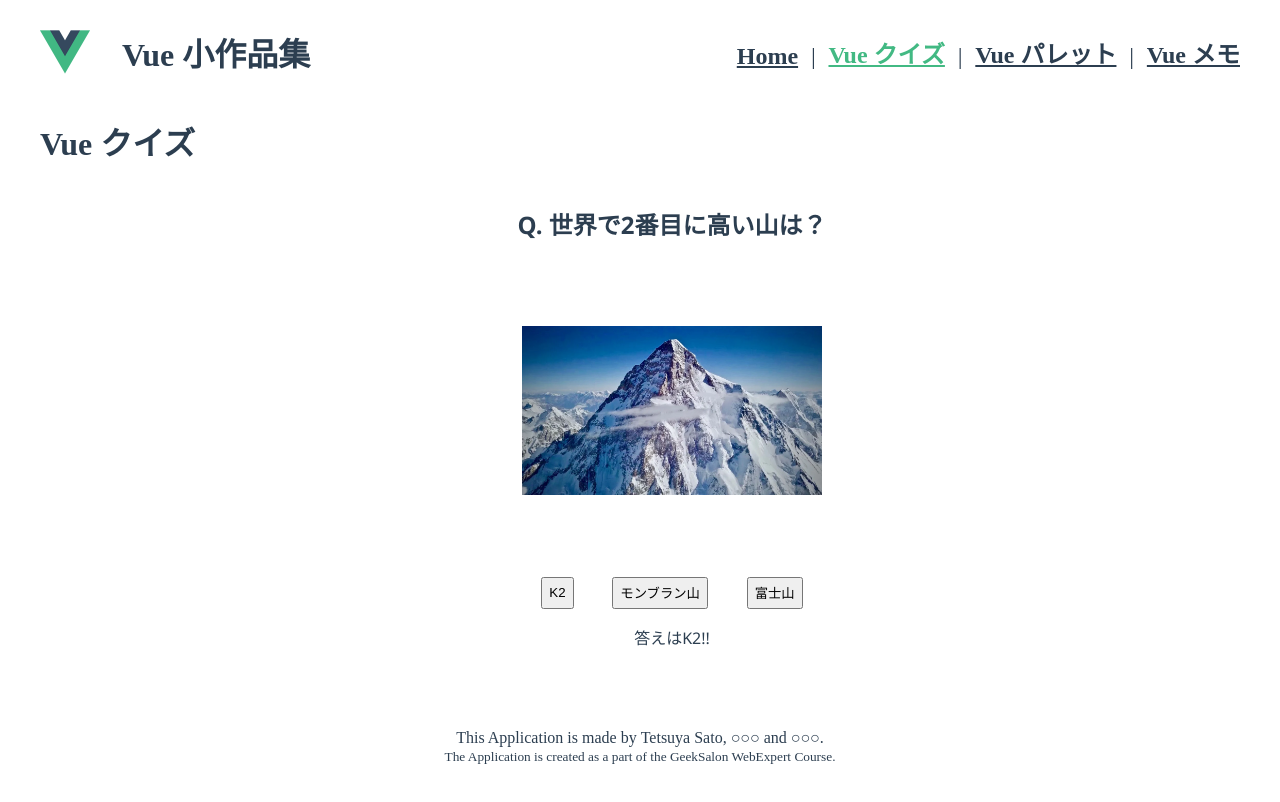
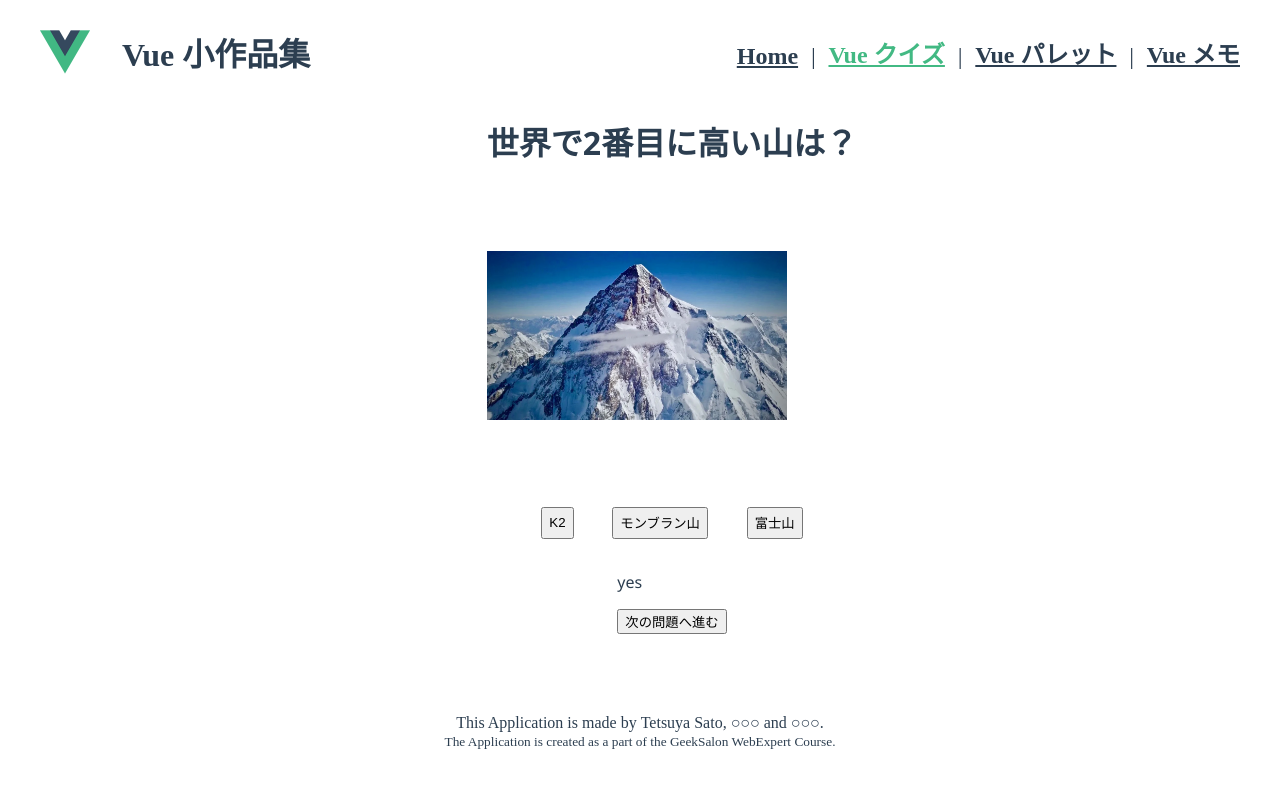
Before and after one commit to webex14-team-4/demo-team-app, a Vue app: page /quiz in a window 1280 px wide. Both pictures are taken after a click on the button "K2". Shown: the top 802 px of the page. Built offline with nearby package versions, Linux system fonts and the light colour scheme.

Commit message:
クイズアプリの実装完了

```diff
--- a/src/views/QuizApp.vue
+++ b/src/views/QuizApp.vue
@@ -1,47 +1,22 @@
-<!--
-  クイズアプリの仕様
-
-  概要：お遊び（笑）MLと人の勝負（学習済みMLを使って、クイズの正誤でMLと勝負する）
-
-  オブジェクト：
-  1. クイズのデータセット：imageNet
-  2. 対戦相手：深層学習モデル
-  3. プレイヤー：人
-
-  機能（必要）：
-  1. クイズ
-  2. ランキング（DBが必要）
-
-
-  概要：とりあえず最低限の機能で実装してみた。
-
-  機能：みんなでクイズをアップロードすることができる。（dbを活用）
-
-  TODO：dbを使わない。とりあえずソースファイル内で定義する。
-
--->
-
 <template>
-  <h1>Vue クイズ</h1>
-  <div class="app">
-    <h2>Q. {{ question }}</h2>
-    <img
-      class="quiz-image"
-      :src="require(`@/assets/quiz/${quizImg}`)"
-      :alt="question"
-    />
-    <div class="container">
-      <button @click="clickAnswer">
-        {{ choices[0] }}
-      </button>
-      <button>
-        {{ choices[1] }}
-      </button>
-      <button>
-        {{ choices[2] }}
+  <div class="quizApp">
+    <div class="question">
+      <h1>{{ quizs[quizIdx].question }}</h1>
+      <img :src="require(`@/assets/quiz/${quizs[quizIdx].fileName}`)" alt="" />
+    </div>
+    <div class="choice">
+      <button
+        @click="showAnswer(index)"
+        v-for="(choice, index) in quizs[quizIdx].choices"
+        :key="choice"
+      >
+        {{ choice }}
       </button>
     </div>
-    <div :id="answerStyle">答えは{{ answer }}!!</div>
+    <div class="answer">
+      <p class="feedback">{{ feedback }}</p>
+      <button :class="nextButton" @click="nextQuiz">次の問題へ進む</button>
+    </div>
   </div>
 </template>
 
@@ -49,37 +24,62 @@
 export default {
   data() {
     return {
-      question: "世界で2番目に高い山は？",
-      quizImg: "K2.webp",
-      choices: ["K2", "モンブラン山", "富士山"],
-      answerStyle: "defalut_answer",
-      answer: "K2",
+      quizIdx: 0,
+      quizs: [
+        {
+          question: "世界で2番目に高い山は？",
+          fileName: "K2.webp",
+          choices: ["K2", "モンブラン山", "富士山"],
+          correctChoiceIdx: 0,
+          feedbacks: ["yes", "no", "no"],
+        },
+        {
+          question: "世界で2番目に深い湖は？",
+          fileName: "Baikal.jpg",
+          choices: ["バイカル湖", "タンガニーカ湖", "カスピ海"],
+          correctChoiceIdx: 1,
+          feedbacks: ["no", "yes", "no"],
+        },
+      ],
+      nextButton: "non_visible",
+      feedback: "",
     }
   },
   methods: {
-    clickAnswer: function () {
-      this.answerStyle = "visiable_answer"
+    showAnswer(choiceIdx) {
+      this.__showFeedback(choiceIdx)
+      this.__showNextButton(
+        choiceIdx === this.quizs[this.quizIdx].correctChoiceIdx
+      )
+    },
+    __showFeedback(choiceIdx) {
+      this.feedback = this.quizs[this.quizIdx].feedbacks[choiceIdx]
+    },
+    __showNextButton(isCorrect) {
+      this.nextButton = isCorrect ? "visiable" : "non_visible"
+    },
+    nextQuiz() {
+      this.quizIdx =
+        this.quizIdx === this.quizs.length - 1 ? 0 : this.quizIdx + 1
     },
   },
 }
 </script>
 
 <style>
-.app {
+.quizApp {
   display: flex;
   width: 100%;
   flex-direction: column;
   align-items: center;
   font-family: "Segoe UI", Tahoma, Geneva, Verdana, sans-serif;
 }
-
-.quiz-image {
+.question > img {
   height: 300px;
   width: 300px;
   object-fit: contain;
 }
-
-.container {
+.choice {
   display: flex;
   height: 2em;
   width: 300px;
@@ -87,11 +87,10 @@ export default {
   justify-content: space-around;
 }
 
-#defalut_answer {
+.non_visible {
   display: none;
 }
-
-#visiable_answer {
+.visible {
   display: block;
 }
 </style>
```
Also changed, not shown: src/assets/quiz/Baikal.jpg (added).
